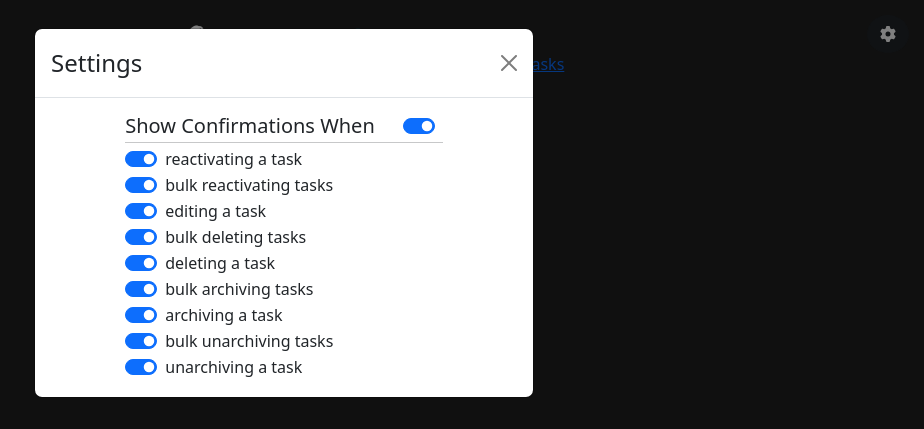
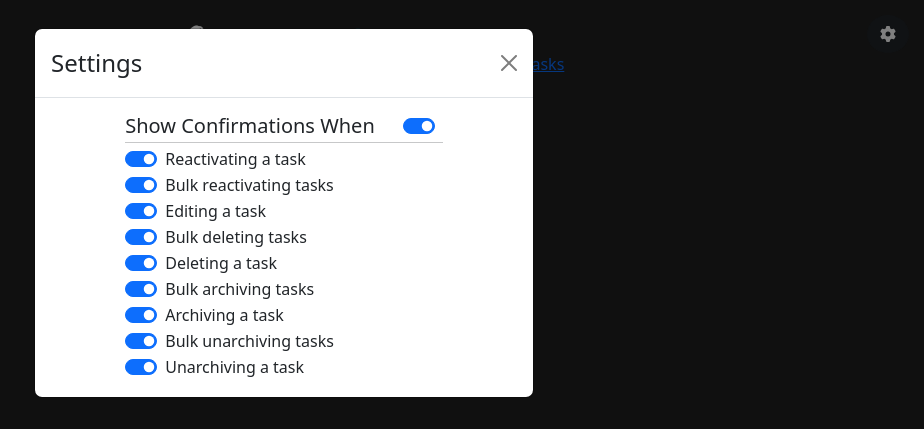
Before and after one commit to miljkovicjovan/minimalist-task-tracker, a React (Create React App) app: page / in a window 1280 px wide. Both pictures are taken after a click on the button 1244 px from the left and 34 px from the top of the page. Shown: the top 429 px of the page, without its empty margins (356-1280 px from the left). Built offline with nearby package versions, Linux system fonts and the light colour scheme.

Commit message:
fixed capitalization
Co-authored-by: Achal <achaldev3@gmail.com>

```diff
--- a/src/components/SettingsModal.jsx
+++ b/src/components/SettingsModal.jsx
@@ -90,55 +90,55 @@ function SettingsModal({ settings, setSettings }) {
 						<hr className="my-1"/>
 						<Form.Check
 							type="switch"
-							label="reactivating a task"
+							label="Reactivating a task"
 							checked={settings.askForReactivatingConfirmation}
 							onChange={handleSwitchReactivateChange}
 						/>
 						<Form.Check
 							type="switch"
-							label="bulk reactivating tasks"
+							label="Bulk reactivating tasks"
 							checked={settings.askForBulkReactivatingConfirmation}
 							onChange={handleSwitchBulkReactivateChange}
 						/>
 						<Form.Check
 							type="switch"
-							label="editing a task"
+							label="Editing a task"
 							checked={settings.askForEditingConfirmation}
 							onChange={handleSwitchEditingChange}
 						/>
 						<Form.Check
 							type="switch"
-							label="bulk deleting tasks"
+							label="Bulk deleting tasks"
 							checked={settings.askForBulkDeletingConfirmation}
 							onChange={handleSwitchBulkDeleteChange}
 						/>
 						<Form.Check
 							type="switch"
-							label="deleting a task"
+							label="Deleting a task"
 							checked={settings.askForDeletingConfirmation}
 							onChange={handleSwitchDeleteChange}
 						/>
 						<Form.Check
 							type="switch"
-							label="bulk archiving tasks"
+							label="Bulk archiving tasks"
 							checked={settings.askForBulkArchivingConfirmation}
 							onChange={handleSwitchBulkArchiveChange}
 						/>
 						<Form.Check
 							type="switch"
-							label="archiving a task"
+							label="Archiving a task"
 							checked={settings.askForArchivingConfirmation}
 							onChange={handleSwitchArchiveChange}
 						/>
 						<Form.Check
 							type="switch"
-							label="bulk unarchiving tasks"
+							label="Bulk unarchiving tasks"
 							checked={settings.askForBulkUnarchivingConfirmation}
 							onChange={handleSwitchBulkUnarchiveChange}
 						/>
 						<Form.Check
 							type="switch"
-							label="unarchiving a task"
+							label="Unarchiving a task"
 							checked={settings.askForUnarchivingConfirmation}
 							onChange={handleSwitchUnarchiveChange}
 						/>
```
